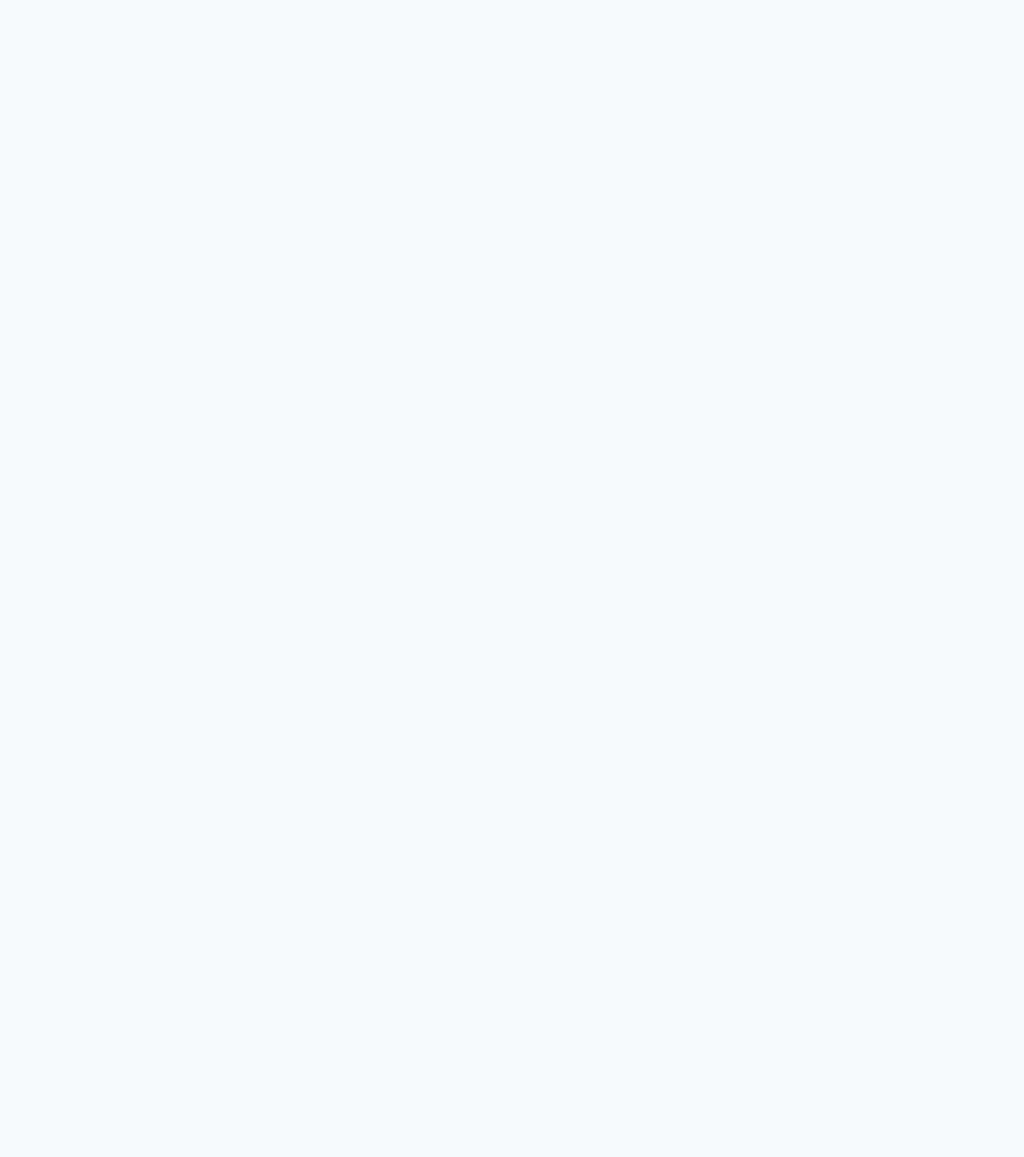
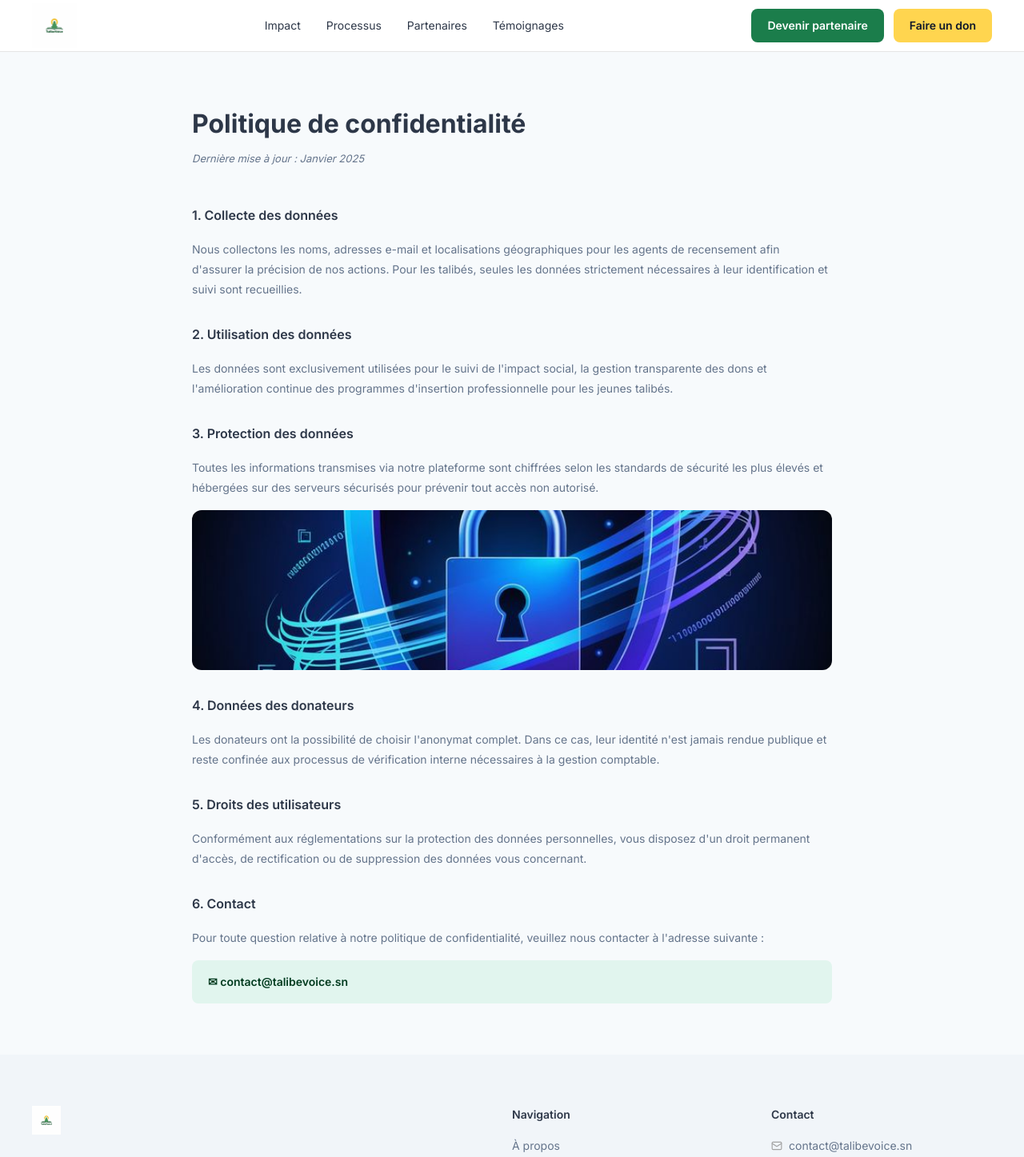
Before and after one commit to aminata-byte/talibevoice_publicweb, a React (Vite) app: page /confidentialite in a window 1280 px wide. Before the commit this address had no page. Shown: the top 1447 px of the page at 80% size. Before the commit the page ends 800 px from the top, so only its background shows below. Built offline with nearby package versions, Linux system fonts and the light colour scheme.

Commit message:
feat: ajout page Politique de confidentialité

```diff
--- a/src/App.jsx
+++ b/src/App.jsx
@@ -10,6 +10,7 @@ import EnrolledTalibesPage from "./pages/partner/EnrolledTalibesPage";
 import AboutPage from "./pages/AboutPage";
 import PartnerImpactPage from "./pages/partner/PartnerImpactPage";
 import PartnerProfilePage from "./pages/partner/PartnerProfilePage";
+import ConfidentialitePage from "./pages/ConfidentialitePage";
 
 function App() {
   return (
@@ -39,6 +40,8 @@ function App() {
 
         <Route path="/partenaire/impact" element={<PartnerImpactPage />} />
         <Route path="/partenaire/profil" element={<PartnerProfilePage />} />
+
+        <Route path="/confidentialite" element={<ConfidentialitePage />} />
       </Routes>
     </BrowserRouter>
   );
--- /dev/null
+++ b/src/pages/ConfidentialitePage.css
@@ -0,0 +1,91 @@
+.confidentialite {
+  background-color: var(--background);
+  padding: 4rem 2rem;
+  min-height: 80vh;
+}
+
+.confidentialite__container {
+  max-width: 800px;
+  margin: 0 auto;
+  display: flex;
+  flex-direction: column;
+  gap: 3rem;
+}
+
+/* Header */
+.confidentialite__header {
+  display: flex;
+  flex-direction: column;
+  gap: 0.5rem;
+}
+
+.confidentialite__title {
+  font-size: 2rem;
+  font-weight: 700;
+  color: var(--text-primary);
+}
+
+.confidentialite__date {
+  font-size: 13px;
+  color: var(--text-secondary);
+  font-style: italic;
+}
+
+/* Sections */
+.confidentialite__sections {
+  display: flex;
+  flex-direction: column;
+  gap: 2rem;
+}
+
+.confidentialite__section {
+  display: flex;
+  flex-direction: column;
+  gap: 1rem;
+}
+
+.confidentialite__section-title {
+  font-size: 1rem;
+  font-weight: 600;
+  color: var(--text-primary);
+}
+
+.confidentialite__section-text {
+  font-size: 14px;
+  color: var(--text-secondary);
+  line-height: 1.8;
+}
+
+.confidentialite__section-image {
+  width: 100%;
+  height: 200px;
+  object-fit: cover;
+  border-radius: var(--radius-lg);
+}
+
+/* Contact */
+.confidentialite__contact {
+  background-color: var(--primary-light);
+  border-radius: var(--radius-md);
+  padding: 1rem 1.25rem;
+}
+
+.confidentialite__contact-link {
+  color: var(--primary-dark);
+  font-size: 14px;
+  font-weight: 600;
+  display: flex;
+  align-items: center;
+  gap: 8px;
+}
+
+.confidentialite__contact-link:hover {
+  text-decoration: underline;
+}
+
+/* Responsive */
+@media (max-width: 768px) {
+  .confidentialite__title {
+    font-size: 1.5rem;
+  }
+}
--- /dev/null
+++ b/src/pages/ConfidentialitePage.jsx
@@ -0,0 +1,99 @@
+import Navbar from "../components/layout/Navbar";
+import Footer from "../components/layout/Footer";
+import "./ConfidentialitePage.css";
+
+function ConfidentialitePage() {
+  const sections = [
+    {
+      numero: "1",
+      titre: "Collecte des données",
+      texte:
+        "Nous collectons les noms, adresses e-mail et localisations géographiques pour les agents de recensement afin d'assurer la précision de nos actions. Pour les talibés, seules les données strictement nécessaires à leur identification et suivi sont recueillies.",
+    },
+    {
+      numero: "2",
+      titre: "Utilisation des données",
+      texte:
+        "Les données sont exclusivement utilisées pour le suivi de l'impact social, la gestion transparente des dons et l'amélioration continue des programmes d'insertion professionnelle pour les jeunes talibés.",
+    },
+    {
+      numero: "3",
+      titre: "Protection des données",
+      texte:
+        "Toutes les informations transmises via notre plateforme sont chiffrées selon les standards de sécurité les plus élevés et hébergées sur des serveurs sécurisés pour prévenir tout accès non autorisé.",
+      image: "/src/assets/security-image.jpg",
+    },
+    {
+      numero: "4",
+      titre: "Données des donateurs",
+      texte:
+        "Les donateurs ont la possibilité de choisir l'anonymat complet. Dans ce cas, leur identité n'est jamais rendue publique et reste confinée aux processus de vérification interne nécessaires à la gestion comptable.",
+    },
+    {
+      numero: "5",
+      titre: "Droits des utilisateurs",
+      texte:
+        "Conformément aux réglementations sur la protection des données personnelles, vous disposez d'un droit permanent d'accès, de rectification ou de suppression des données vous concernant.",
+    },
+    {
+      numero: "6",
+      titre: "Contact",
+      texte:
+        "Pour toute question relative à notre politique de confidentialité, veuillez nous contacter à l'adresse suivante :",
+      contact: "contact@talibevoice.sn",
+    },
+  ];
+
+  return (
+    <div>
+      <Navbar />
+
+      <div className="confidentialite">
+        <div className="confidentialite__container">
+          {/* Header */}
+          <div className="confidentialite__header">
+            <h1 className="confidentialite__title">
+              Politique de confidentialité
+            </h1>
+            <p className="confidentialite__date">
+              Dernière mise à jour : Janvier 2025
+            </p>
+          </div>
+
+          {/* Sections */}
+          <div className="confidentialite__sections">
+            {sections.map((section, index) => (
+              <div key={index} className="confidentialite__section">
+                <h2 className="confidentialite__section-title">
+                  {section.numero}. {section.titre}
+                </h2>
+                <p className="confidentialite__section-text">{section.texte}</p>
+                {section.image && (
+                  <img
+                    src={section.image}
+                    alt={section.titre}
+                    className="confidentialite__section-image"
+                  />
+                )}
+                {section.contact && (
+                  <div className="confidentialite__contact">
+                    <a
+                      href={`mailto:${section.contact}`}
+                      className="confidentialite__contact-link"
+                    >
+                      ✉ {section.contact}
+                    </a>
+                  </div>
+                )}
+              </div>
+            ))}
+          </div>
+        </div>
+      </div>
+
+      <Footer />
+    </div>
+  );
+}
+
+export default ConfidentialitePage;
```
Also changed, not shown: src/assets/security-image.jpg (added).
